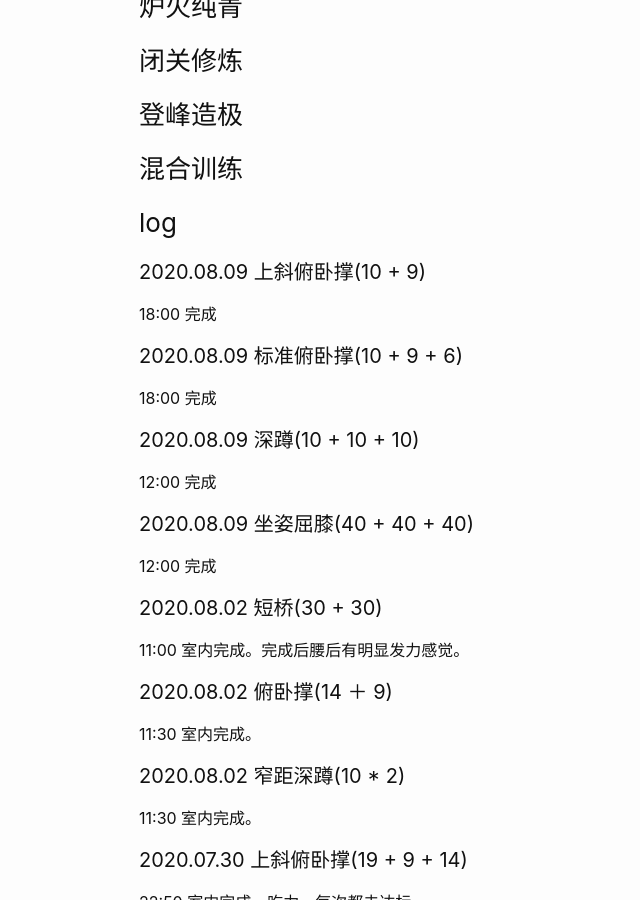
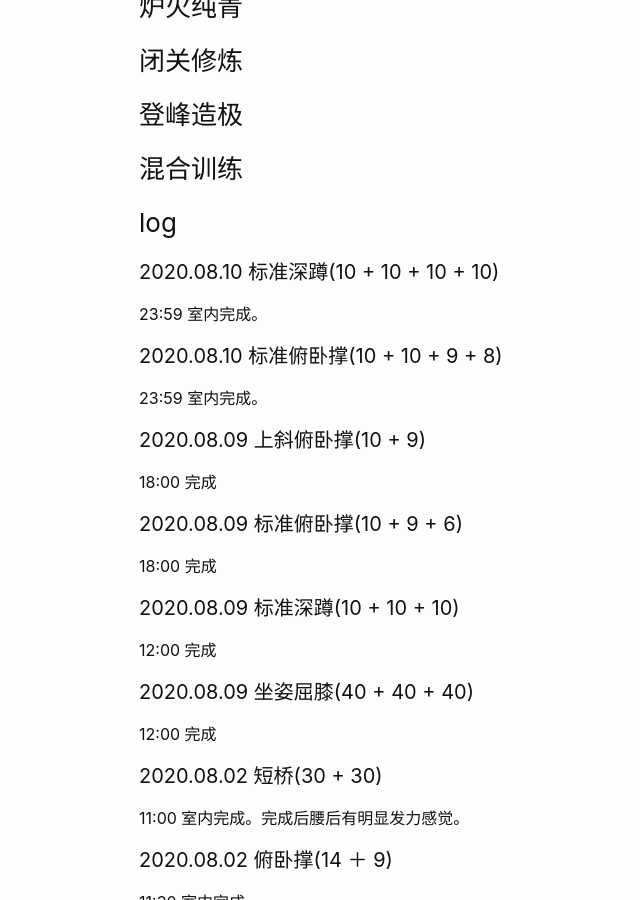
Before and after one commit to wangtiga/wangtiga.github.io, a Jekyll site: the page built from _previews/exercise.md, in a window 1280 px wide and 900 px high, scrolled down 653 px. Shown: the whole window, without its empty margins (131-771 px from the left). Built offline with Jekyll 4.4.1, drawn with Linux system fonts in a browser that asks for light colours.

Commit message:
updated from notep

```diff
--- a/_previews/exercise.md
+++ b/_previews/exercise.md
@@ -30,6 +30,18 @@ tags:   todo
 
 ### log
 
+
+
+#### 2020.08.10 标准深蹲(10 + 10 + 10 + 10)
+
+23:59 室内完成。
+
+#### 2020.08.10 标准俯卧撑(10 + 10 + 9 + 8)
+
+23:59 室内完成。
+
+
+
 #### 2020.08.09 上斜俯卧撑(10 + 9)
 
 18:00 完成
@@ -38,7 +50,7 @@ tags:   todo
 
 18:00 完成
 
-#### 2020.08.09 深蹲(10 + 10 + 10)
+#### 2020.08.09 标准深蹲(10 + 10 + 10)
 
 12:00 完成
 
```
